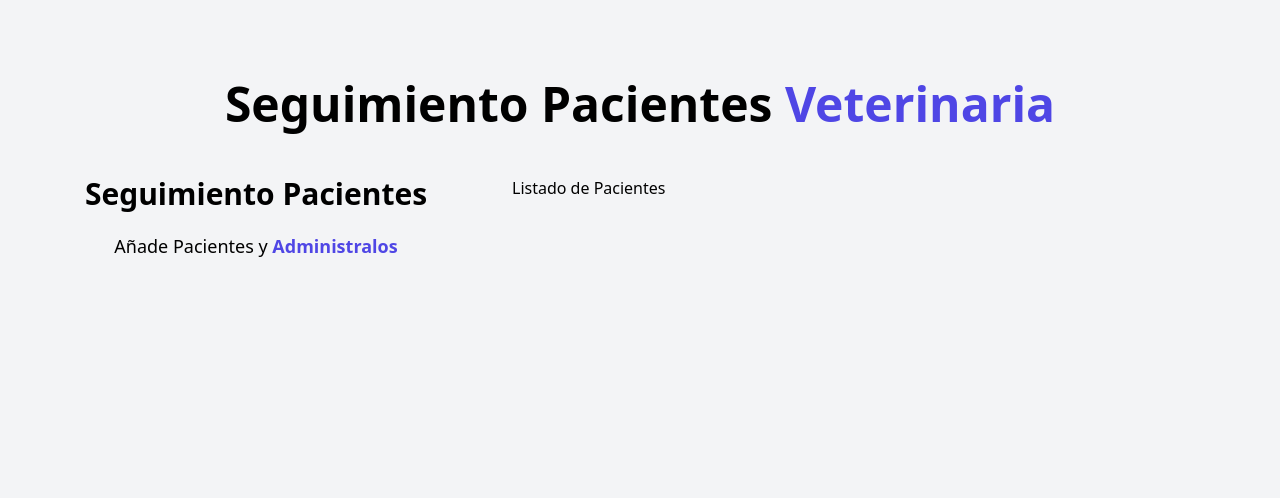
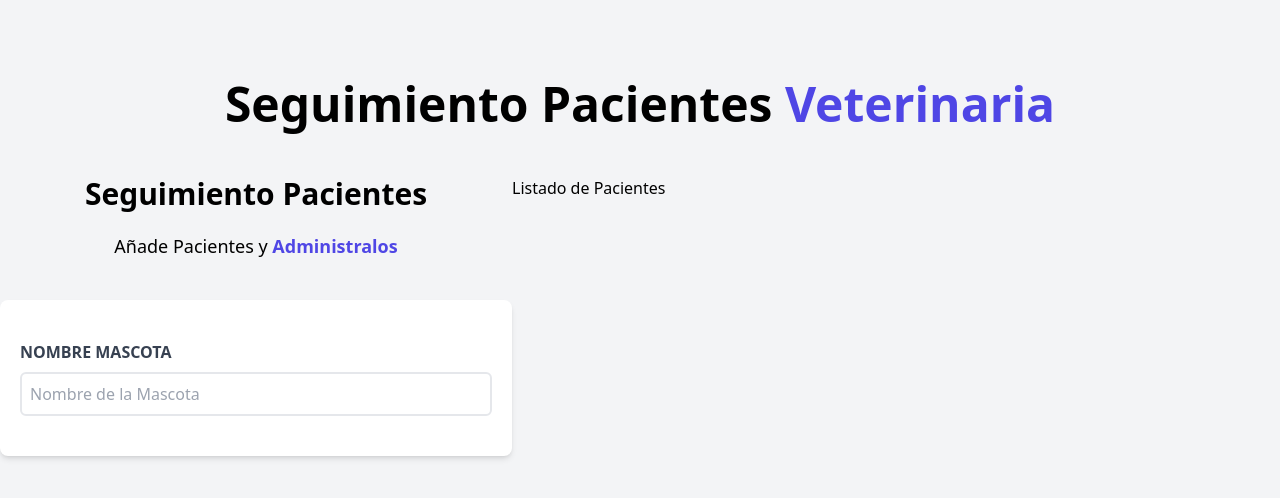
Before and after one commit to oscarandresdav/citas-react, a React (Vite) app: page / in a window 1280 px wide. Shown: the top 498 px of the page. Built offline with nearby package versions, Linux system fonts and the light colour scheme.

Commit message:
Creando un Input en el Formulario

```diff
--- a/src/components/Formulario.jsx
+++ b/src/components/Formulario.jsx
@@ -2,12 +2,21 @@ const Formulario = () => {
   return (
     <div className="md:w-1/2 lg:w-2/5">
       <h2 className="font-black text-3xl text-center">Seguimiento Pacientes</h2>
-      <p className="text-lg text-center mt-5">
+      <p className="text-lg text-center mt-5 mb-10">
         Añade Pacientes y {''}
         <span className="text-indigo-600 font-bold">Administralos</span>
       </p>
 
-      <form>
+      <form className="bg-white shadow-md rounded-lg py-10 px-5">
+        <div>
+          <label className="block text-gray-700 font-bold uppercase"
+                 htmlFor="mascota">Nombre Mascota
+          </label>
+          <input type="text"
+                 id="mascota"
+                 placeholder="Nombre de la Mascota"
+                 className="border-2 w-full p-2 mt-2 placeholder-gray-400 rounded-md"/>
+        </div>
 
       </form>
 
```
